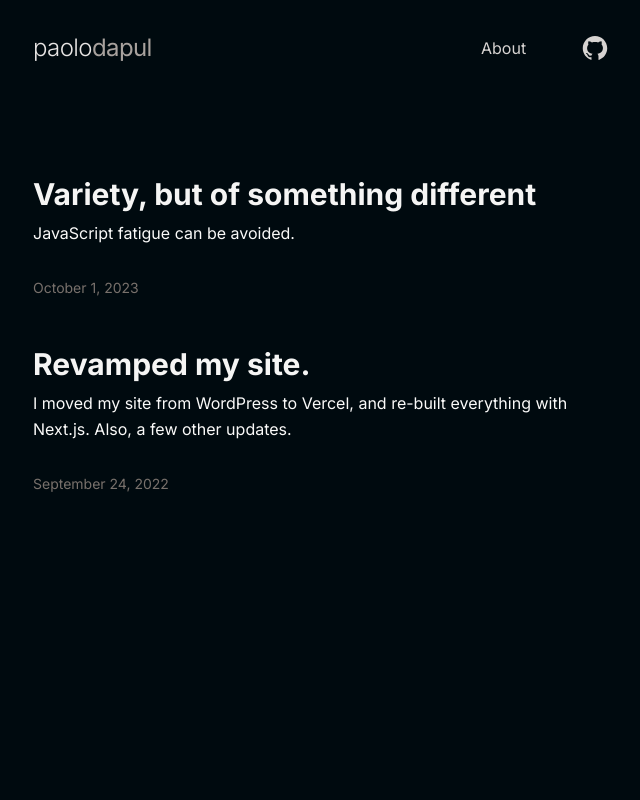
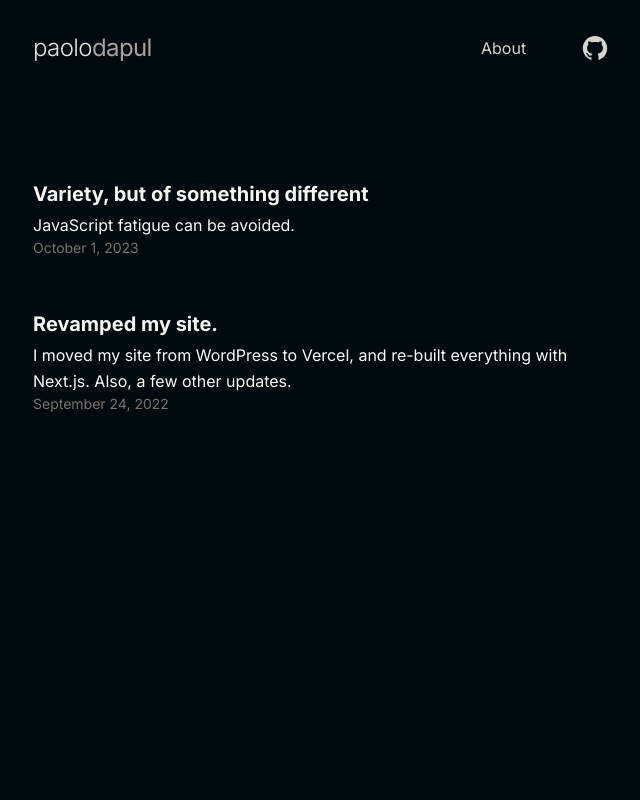
Before and after one commit to paolodapul/paolodapuldotnet, a Next.js app: page / in a window 1280 px wide. Shown: the top 800 px of the page, without its empty margins (319-959 px from the left). Built offline with nearby package versions, Linux system fonts and the light colour scheme.

Commit message:
reduce font sizes

```diff
--- a/components/Post.js
+++ b/components/Post.js
@@ -5,12 +5,12 @@ export default function Post({ post }) {
     <div className="mb-12 relative">
       <Link href={`/blog/${post.slug}`}>
         <a>
-          <h1 className="text-stone-100 font-bold text-3xl mb-2 leading-9 tracking-normal">
+          <h1 className="text-stone-100 font-bold text-xl leading-9 tracking-normal">
             {post.frontMatter.title}
           </h1>
         </a>
       </Link>
-      <div className="text-base text-stone-50 font-normal leading-relaxed mb-8">
+      <div className="text-base text-stone-50 font-normal leading-relaxed">
         {post.frontMatter.excerpt}
       </div>
       <div className="text-sm text-stone-500">{post.frontMatter.date}</div>
```
